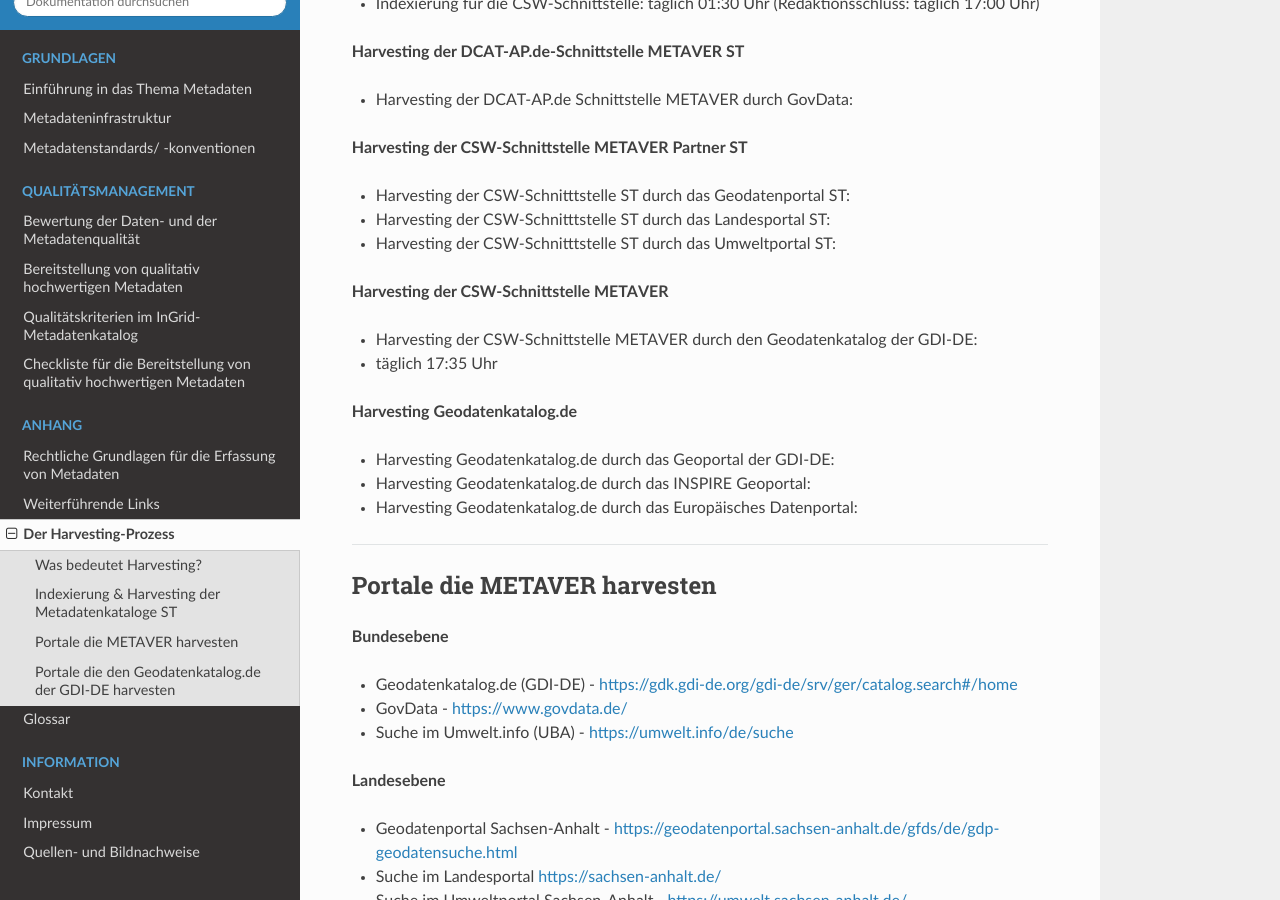
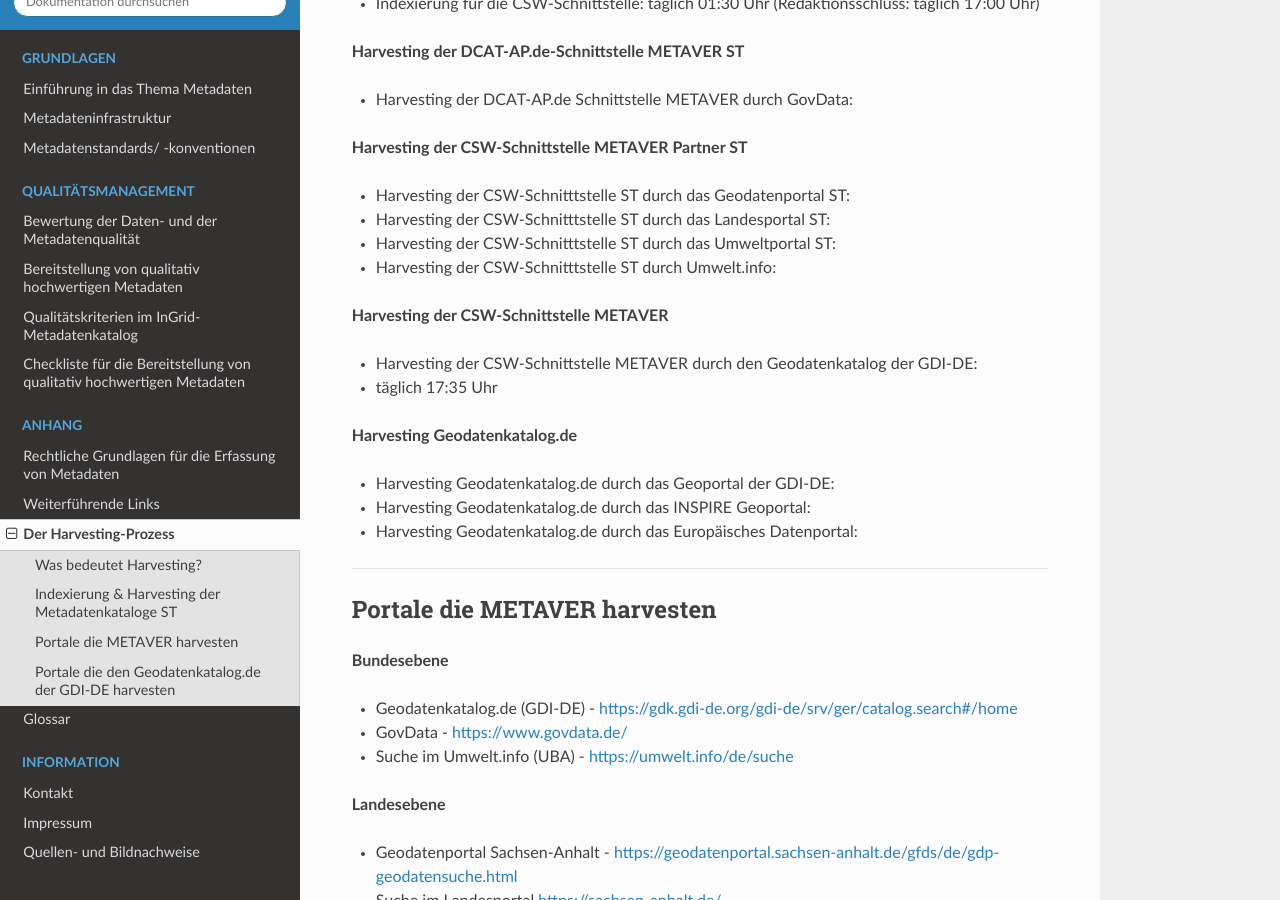
Before and after one commit to tomiwo/ingrid-mdk-st-high-quality-metadata, a Sphinx documentation site: the page built from docs/anhang/harvesting-prozess.rst, in a window 1280 px wide and 900 px high, scrolled down 521 px. Built offline with Sphinx 7.4.7 and the Read the Docs theme 3.1.0, drawn with Linux system fonts in a browser that asks for light colours.

Commit message:
Update harvesting-prozess.rst

```diff
--- a/docs/anhang/harvesting-prozess.rst
+++ b/docs/anhang/harvesting-prozess.rst
@@ -32,6 +32,7 @@
 - Harvesting der CSW-Schnitttstelle ST durch das Geodatenportal ST:
 - Harvesting der CSW-Schnitttstelle ST durch das Landesportal ST:
 - Harvesting der CSW-Schnitttstelle ST durch das Umweltportal ST:
+- Harvesting der CSW-Schnitttstelle ST durch Umwelt.info:
 
 
 **Harvesting der CSW-Schnittstelle METAVER**
```
